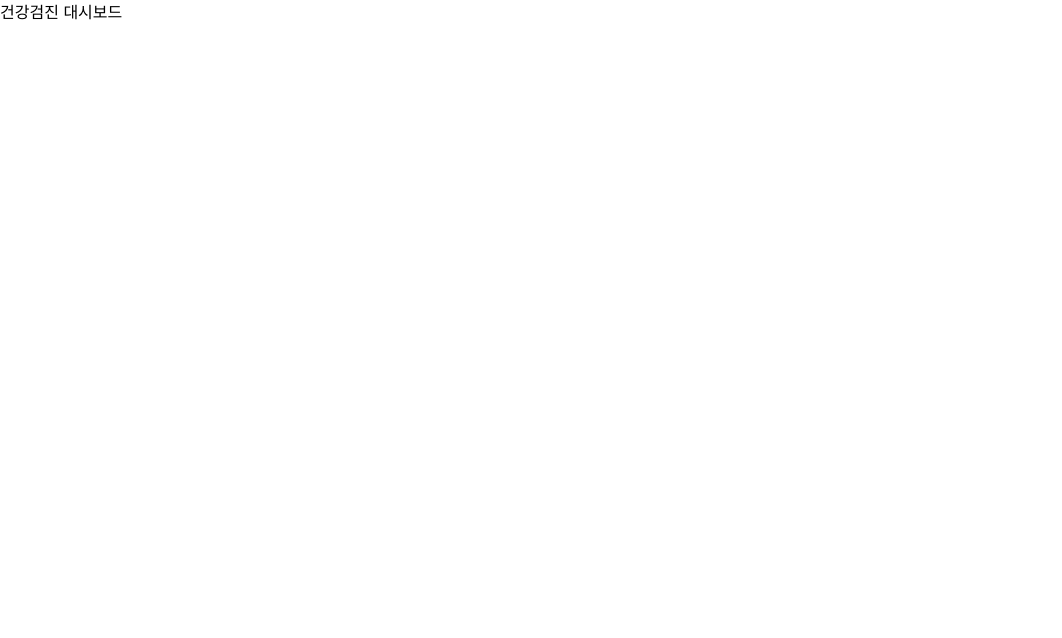
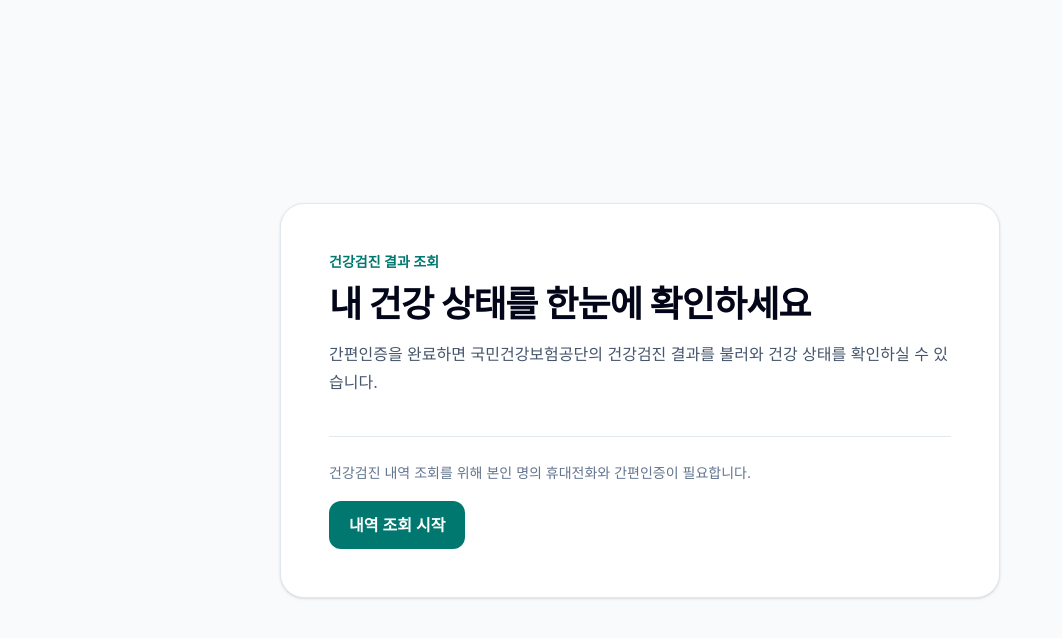
Before and after one commit to tooth-is-silver/sakak-assignment, a React (Vite) app in the folder web/: page / in a window 1280 px wide. Shown: the top 638 px of the page, without its empty margins (0-1062 px from the left). Built offline with nearby package versions, Linux system fonts and the light colour scheme.

Commit message:
feat: 건강검진 초기 화면 구현

```diff
--- a/web/src/app/App.tsx
+++ b/web/src/app/App.tsx
@@ -1,11 +1,12 @@
 import { QueryClientProvider } from '@tanstack/react-query';
+import { CheckupFlow } from '@/features/checkup-flow';
 import { queryClient } from './queryClient';
 
 export function App() {
   return (
     <QueryClientProvider client={queryClient}>
-      <main>
-        <h1>건강검진 대시보드</h1>
+      <main className="min-h-screen bg-slate-50">
+        <CheckupFlow />
       </main>
     </QueryClientProvider>
   );
--- a/web/src/features/checkup-flow/index.ts
+++ b/web/src/features/checkup-flow/index.ts
@@ -1 +1,2 @@
 export { INITIAL_CHECKUP_FLOW_STATE, type CheckupFlowState } from './model/state';
+export { CheckupFlow } from './ui/CheckupFlow';
--- /dev/null
+++ b/web/src/features/checkup-flow/ui/CheckupEntry.tsx
@@ -0,0 +1,39 @@
+interface Props {
+  onStart: () => void;
+}
+
+export function CheckupEntry({ onStart }: Props) {
+  return (
+    <section
+      aria-labelledby="checkup-entry-title"
+      className="mx-auto flex min-h-screen w-full max-w-3xl flex-col justify-center px-6 py-12"
+    >
+      <div className="rounded-3xl border border-slate-200 bg-white p-8 shadow-sm sm:p-12">
+        <p className="mb-3 text-sm font-semibold text-teal-700">건강검진 결과 조회</p>
+        <h1
+          id="checkup-entry-title"
+          className="text-3xl font-bold tracking-tight text-slate-950 sm:text-4xl"
+        >
+          내 건강 상태를 한눈에 확인하세요
+        </h1>
+        <p className="mt-4 max-w-2xl text-base leading-7 text-slate-600">
+          간편인증을 완료하면 국민건강보험공단의 건강검진 결과를 불러와 건강 상태를 확인하실 수
+          있습니다.
+        </p>
+
+        <div className="mt-10 border-t border-slate-200 pt-6">
+          <p className="mb-4 text-sm leading-6 text-slate-500">
+            건강검진 내역 조회를 위해 본인 명의 휴대전화와 간편인증이 필요합니다.
+          </p>
+          <button
+            type="button"
+            onClick={onStart}
+            className="min-h-11 w-full rounded-xl bg-teal-700 px-5 py-3 text-base font-semibold text-white transition-colors hover:bg-teal-800 focus-visible:outline-2 focus-visible:outline-offset-2 focus-visible:outline-teal-700 motion-reduce:transition-none sm:w-auto"
+          >
+            내역 조회 시작
+          </button>
+        </div>
+      </div>
+    </section>
+  );
+}
--- /dev/null
+++ b/web/src/features/checkup-flow/ui/CheckupFlow.tsx
@@ -0,0 +1,18 @@
+import { useState } from 'react';
+import { INITIAL_CHECKUP_FLOW_STATE, type CheckupFlowState } from '../model/state';
+import { CheckupEntry } from './CheckupEntry';
+import { CheckupStart } from './CheckupStart';
+
+export function CheckupFlow() {
+  const [flowState, setFlowState] = useState<CheckupFlowState>(INITIAL_CHECKUP_FLOW_STATE);
+
+  if (flowState.step === 'start') {
+    return <CheckupEntry onStart={() => setFlowState({ step: 'form' })} />;
+  }
+
+  if (flowState.step === 'form') {
+    return <CheckupStart />;
+  }
+
+  return null;
+}
--- /dev/null
+++ b/web/src/features/checkup-flow/ui/CheckupStart.tsx
@@ -0,0 +1,3 @@
+export function CheckupStart() {
+  return <section aria-label="건강검진 조회 시작" className="min-h-screen" />;
+}
```
